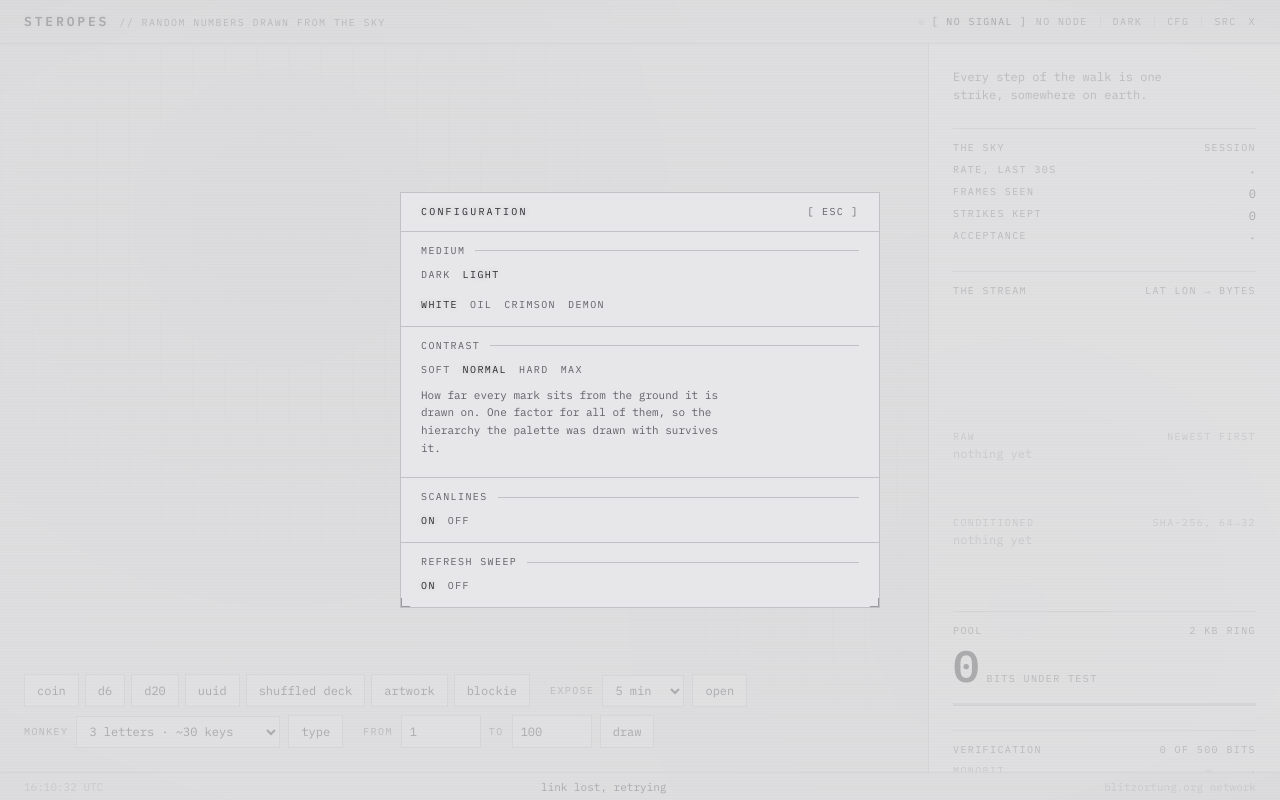
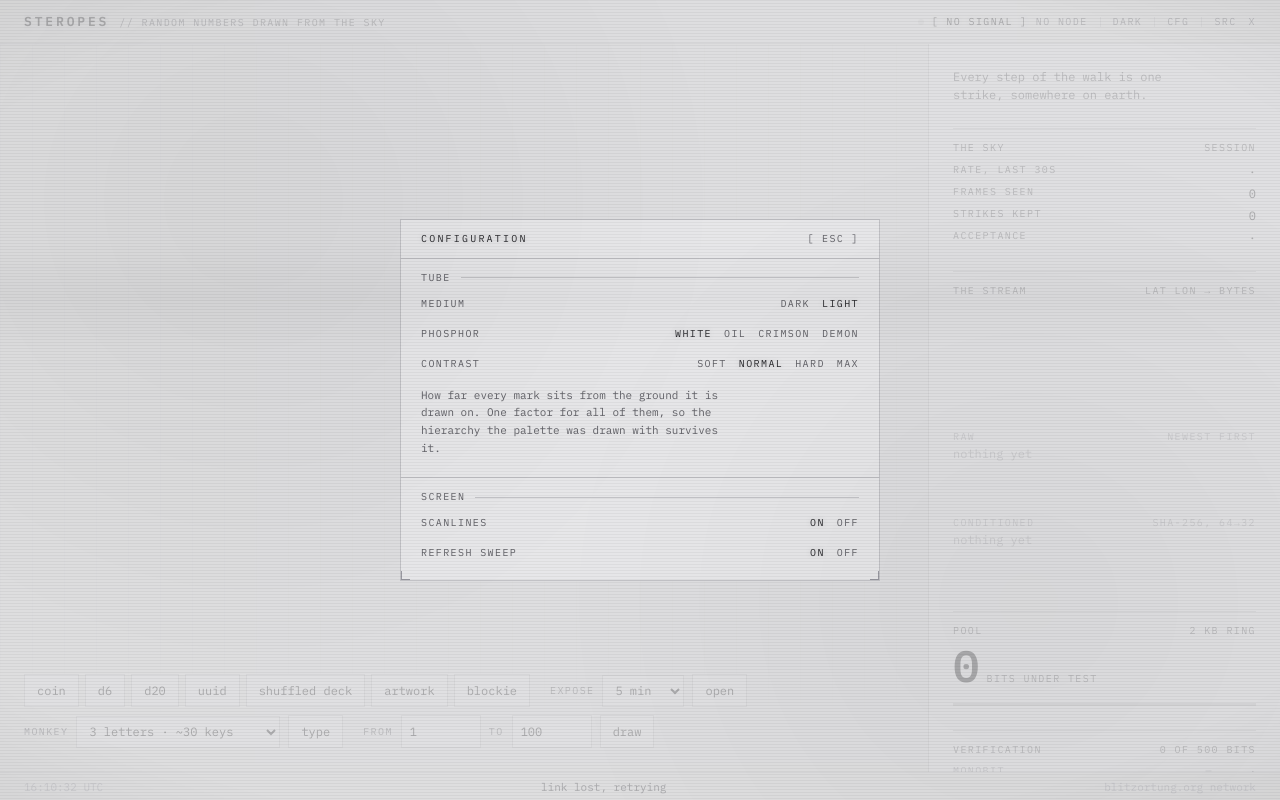
Before and after one commit to corvardt/steropes, a website: page index.html in a window 1280 px wide. Both pictures are taken after a click on the button "CFG". Drawn offline with Linux system fonts and the light colour scheme.

Commit message:
settings order

```diff
--- a/index.html
+++ b/index.html
@@ -143,33 +143,45 @@
         <button type="button" id="cfg-close" aria-label="Close">[ esc ]</button>
       </div>
 
+      <!-- The tube, then what is in front of it: the same groups in the same
+           order the set's other instruments carry, so a reader who has set one
+           of them is not looking for anything twice. -->
       <section class="group">
-        <div class="group-head"><span>medium</span></div>
+        <div class="group-head"><span>tube</span></div>
+
+        <!-- The medium is on the bezel as well, because it is the one setting
+             anyone comes back to. -->
+        <div class="set">
+          <span>medium</span>
           <div class="choices" id="cfg-medium">
             <button type="button" class="ctl" data-medium-choice="dark">dark</button>
             <button type="button" class="ctl" data-medium-choice="light">light</button>
           </div>
+        </div>
 
         <!-- Absent on paper rather than disabled: a coating is a property of a
              tube, and paper has one ink. -->
+        <div class="set" id="cfg-phosphor">
+          <span>phosphor</span>
           <div class="choices" id="cfg-palette">
             <button type="button" class="ctl" data-palette-choice="white">white</button>
             <button type="button" class="ctl" data-palette-choice="oil">oil</button>
             <button type="button" class="ctl" data-palette-choice="crimson">crimson</button>
             <button type="button" class="ctl" data-palette-choice="demon">demon</button>
           </div>
+        </div>
         <p class="note" id="cfg-note">
           The phosphor the tube is coated with. <b>white</b> is no coating at all.
         </p>
-      </section>
 
-      <section class="group">
-        <div class="group-head"><span>contrast</span></div>
+        <div class="set">
+          <span>contrast</span>
           <div class="choices" id="cfg-contrast">
             <button type="button" class="ctl" data-contrast-choice="soft">soft</button>
             <button type="button" class="ctl" data-contrast-choice="normal">normal</button>
             <button type="button" class="ctl" data-contrast-choice="hard">hard</button>
             <button type="button" class="ctl" data-contrast-choice="max">max</button>
+          </div>
         </div>
         <p class="note">
           How far every mark sits from the ground it is drawn on. One factor for
@@ -178,20 +190,36 @@
       </section>
 
       <section class="group">
-        <div class="group-head"><span>scanlines</span></div>
+        <div class="group-head"><span>screen</span></div>
+        <div class="set">
+          <span>scanlines</span>
           <div class="choices" id="cfg-scanlines">
             <button type="button" class="ctl" data-glass="scanlines" data-glass-choice="on">on</button>
             <button type="button" class="ctl" data-glass="scanlines" data-glass-choice="off">off</button>
           </div>
-      </section>
-
-      <section class="group">
-        <div class="group-head"><span>refresh sweep</span></div>
+        </div>
+        <div class="set">
+          <span>refresh sweep</span>
           <div class="choices" id="cfg-sweep">
             <button type="button" class="ctl" data-glass="sweep" data-glass-choice="on">on</button>
             <button type="button" class="ctl" data-glass="sweep" data-glass-choice="off">off</button>
           </div>
+        </div>
       </section>
+
+      <!-- The panel's own glass. A modal dialog is drawn in the top layer,
+           above every z-index on the page, so the one thing the glass over the
+           page cannot reach is this sheet. This is the same four layers over
+           the same viewport, drawn from inside the top layer instead; the one
+           on the page is hidden while it shows, so there is still only ever one
+           pane of glass. Its animations are wound forward to the page's on the
+           way in, or the sweep would restart every time the panel opened. -->
+      <div class="crt" id="cfg-glass" aria-hidden="true">
+        <div class="crt-drift"></div>
+        <div class="crt-sweep"></div>
+        <div class="crt-scanlines"></div>
+        <div class="crt-vignette"></div>
+      </div>
     </dialog>
 
     <main class="panel">
--- a/src/style.css
+++ b/src/style.css
@@ -375,6 +375,7 @@ a.ctl:hover {
 .row > span,
 .test .name,
 .bar-range label,
+.set > span,
 .card-label {
   font-size: 10px;
   line-height: 14px;
@@ -546,6 +547,12 @@ a.ctl:hover {
   color: var(--c-text);
 }
 
+/* One pane at a time: the sheet carries its own, and it covers the same
+   viewport from inside the top layer. */
+body:has(.sheet[open]) > .crt {
+  visibility: hidden;
+}
+
 /* Two pieces of glass the reader can take off. The medium owns what they look
    like; this only says whether the tube is wearing them. */
 :root[data-scanlines="off"] .crt-scanlines,
@@ -627,6 +634,29 @@ a.ctl:hover {
   flex: 1;
   height: 1px;
   background: var(--c-line);
+}
+
+/* The name of a setting, and its control: caps label on the left, the choices
+   right-aligned to the edge every other row in the panel ends at. The shape
+   every instrument in the set presents a setting in. */
+.set {
+  display: flex;
+  align-items: baseline;
+  justify-content: space-between;
+  gap: 1rem;
+  padding: 0.375rem 0;
+}
+
+.set > span {
+  flex-shrink: 0;
+}
+
+/* Wrapping rather than overflowing: four choices beside their own name do not
+   always fit, and a row running off the edge of the panel is worse than a
+   second line. */
+.set .choices {
+  justify-content: flex-end;
+  margin-top: 0;
 }
 
 /* Bare labels, not boxes. Every control in the set is a small caps word that
--- a/src/ui.js
+++ b/src/ui.js
@@ -95,7 +95,7 @@ function markSettings() {
   for (const b of cfg.querySelectorAll("[data-glass-choice]")) {
     mark(b, b.dataset.glassChoice === (glass(b.dataset.glass) ? "on" : "off"));
   }
-  document.getElementById("cfg-palette").hidden = !dark;
+  document.getElementById("cfg-phosphor").hidden = !dark;
   document.getElementById("cfg-note").hidden = !dark;
 }
 
@@ -122,9 +122,24 @@ cfg.addEventListener("mousedown", (e) => {
   if (e.target === cfg) cfg.close();
 });
 
+/* The sheet's glass is display:none until the dialog opens, so its sweep and
+   its drift start from zero every time. Wound forward to where the page's own
+   glass has got to, the pane the reader was already looking at simply carries
+   on: the markup is identical, so the animations come back in the same order. */
+const pageGlass = document.querySelector("body > .crt");
+const sheetGlass = document.getElementById("cfg-glass");
+
+function syncGlass() {
+  const page = pageGlass.getAnimations({ subtree: true });
+  sheetGlass.getAnimations({ subtree: true }).forEach((animation, i) => {
+    if (page[i]) animation.currentTime = page[i].currentTime;
+  });
+}
+
 document.getElementById("cfg-open").addEventListener("click", () => {
   markSettings();
   cfg.showModal();
+  syncGlass();
 });
 
 label(current());
```
Lines whose indentation alone changed are shown as unchanged.
